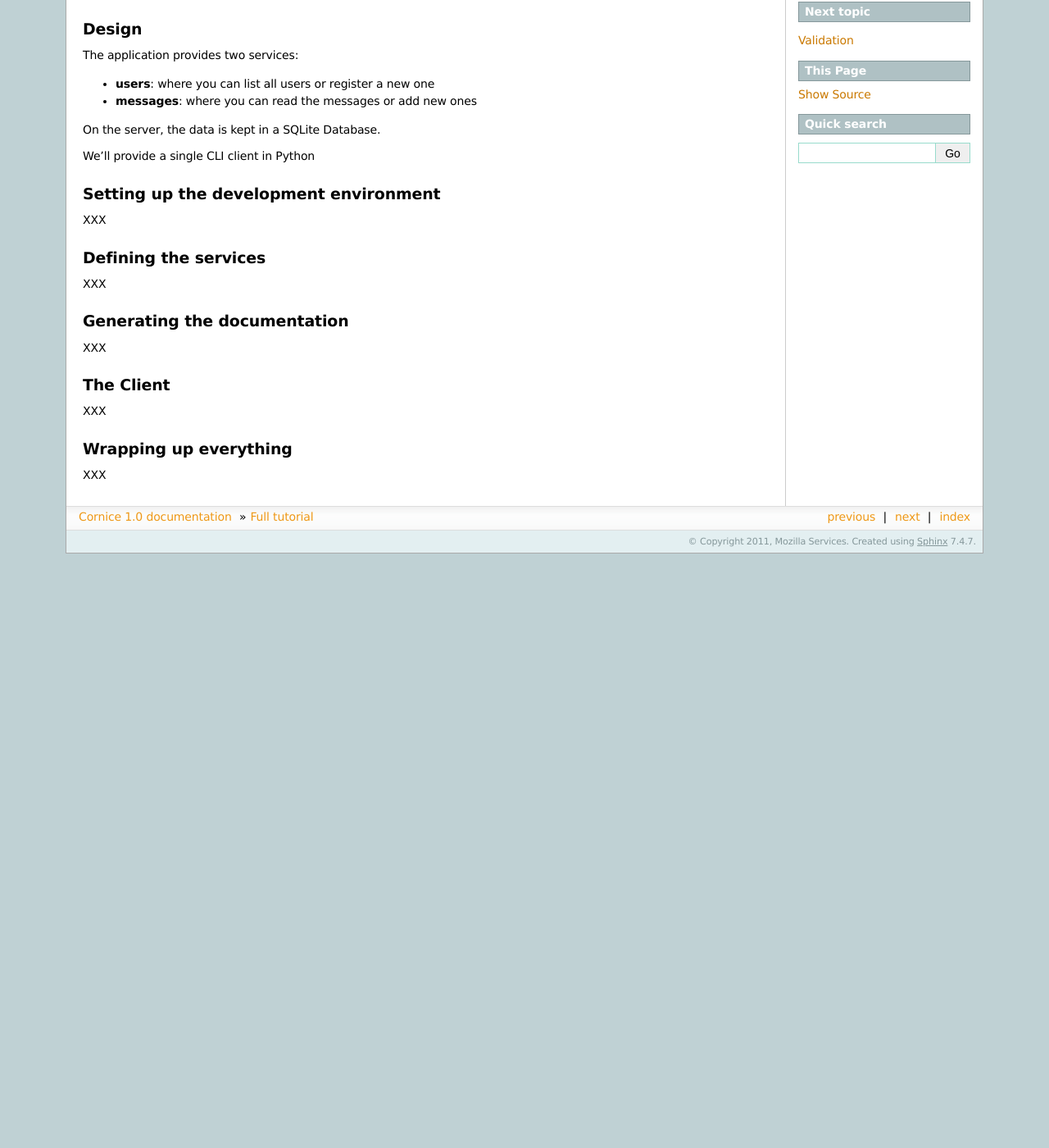
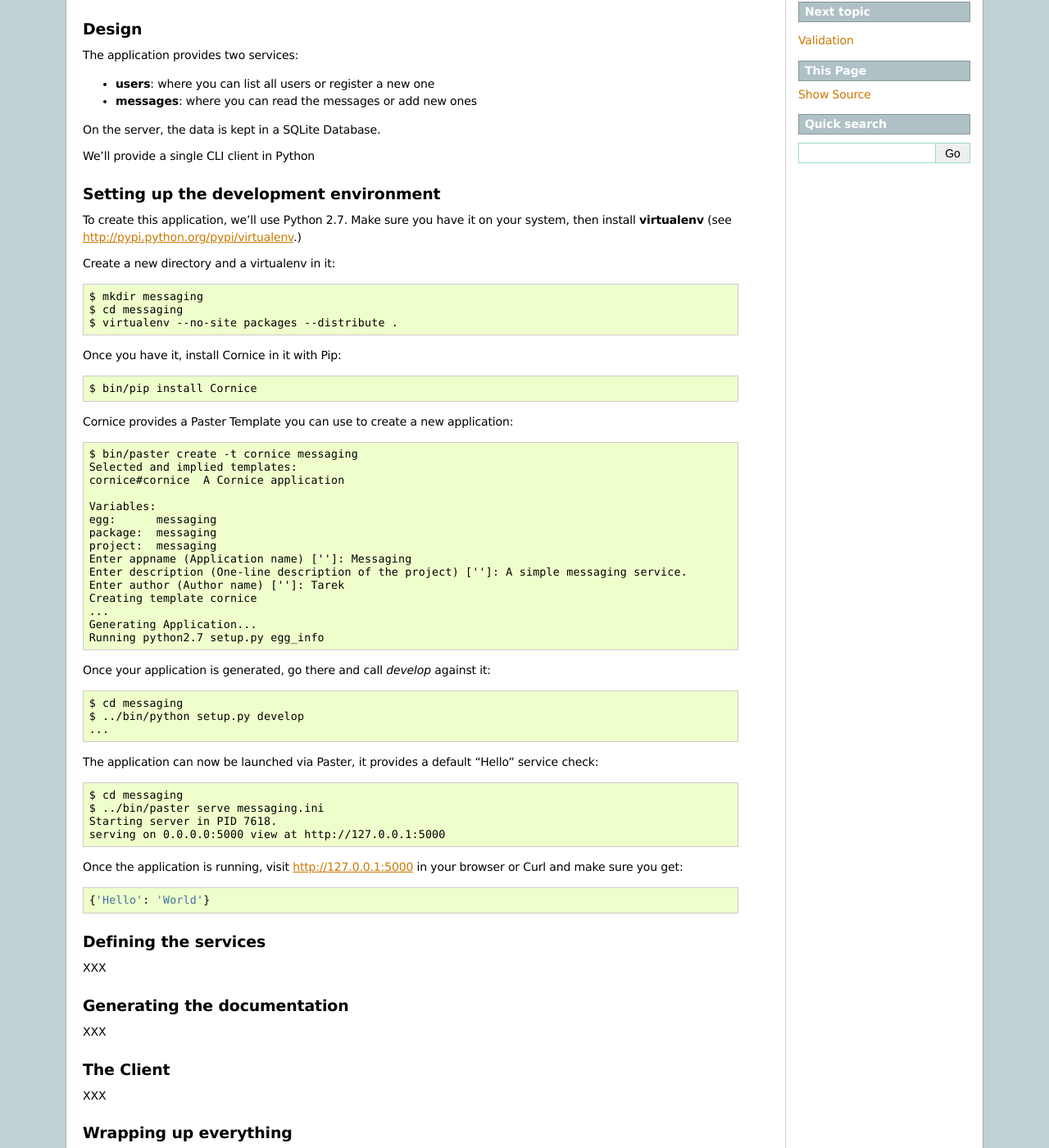
Before and after one commit to Cornices/cornice, a Sphinx documentation site: the page built from docs/source/tutorial.rst, in a window 1280 px wide and 1400 px high, scrolled down 354 px. Shown: the whole window at 82% size. Built offline with Sphinx 7.4.7, drawn with Linux system fonts in a browser that asks for light colours; before the commit the page ends 1029 px from its top, so only the background shows below that.

Commit message:
added the template

```diff
--- a/docs/source/tutorial.rst
+++ b/docs/source/tutorial.rst
@@ -34,7 +34,59 @@ We'll provide a single CLI client in Python
 Setting up the development environment
 --------------------------------------
 
-XXX
+To create this application, we'll use Python 2.7. Make sure you
+have it on your system, then install **virtualenv** (see
+http://pypi.python.org/pypi/virtualenv.)
+
+Create a new directory and a virtualenv in it::
+
+    $ mkdir messaging
+    $ cd messaging
+    $ virtualenv --no-site packages --distribute .
+
+Once you have it, install Cornice in it with Pip::
+
+    $ bin/pip install Cornice
+
+Cornice provides a Paster Template you can use to create a new
+application::
+
+    $ bin/paster create -t cornice messaging
+    Selected and implied templates:
+    cornice#cornice  A Cornice application
+
+    Variables:
+    egg:      messaging
+    package:  messaging
+    project:  messaging
+    Enter appname (Application name) ['']: Messaging
+    Enter description (One-line description of the project) ['']: A simple messaging service.
+    Enter author (Author name) ['']: Tarek
+    Creating template cornice
+    ...
+    Generating Application...
+    Running python2.7 setup.py egg_info
+
+
+Once your application is generated, go there and call *develop* against it::
+
+    $ cd messaging
+    $ ../bin/python setup.py develop
+    ...
+
+The application can now be launched via Paster, it provides a default "Hello"
+service check::
+
+    $ cd messaging
+    $ ../bin/paster serve messaging.ini
+    Starting server in PID 7618.
+    serving on 0.0.0.0:5000 view at http://127.0.0.1:5000
+
+Once the application is running, visit http://127.0.0.1:5000 in your browser or
+Curl and make sure you get::
+
+    {'Hello': 'World'}
+
 
 Defining the services
 ---------------------
```
Also changed, not shown: setup.py (+14 -1 lines), 6 other files.
